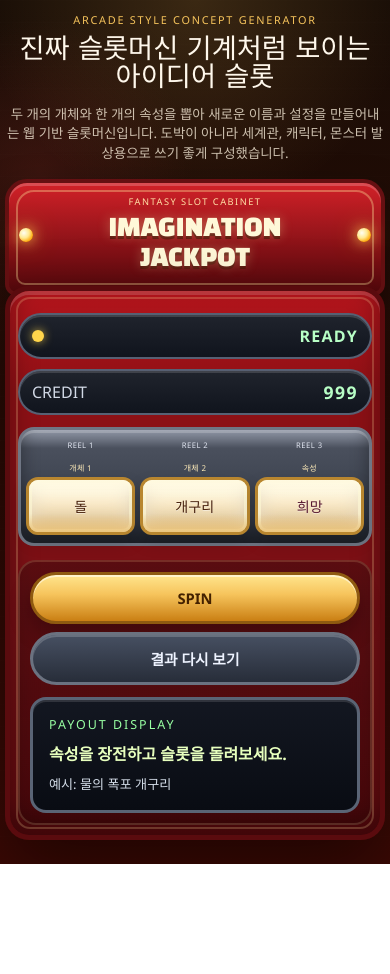
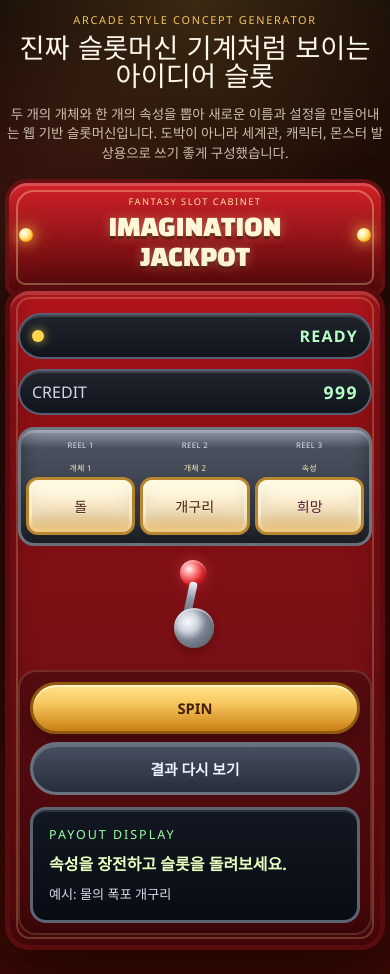
Before and after one commit to idontnowcode/slotmaset, a plain HTML site: page index.html in a window 390 px wide. Before the commit the page ends 864 px from the top, so only its background shows below. Drawn offline with Linux system fonts and the light colour scheme; a web font is replaced by a local one.

Commit message:
Show lever on mobile layout

```diff
--- a/style.css
+++ b/style.css
@@ -874,3 +874,68 @@ button:disabled {
     font-size: 0.82rem;
   }
 }
+
+
+
+@media (max-width: 820px) {
+  .lever-box {
+    display: block;
+    width: 92px;
+    min-height: 108px;
+    margin: 4px auto 0;
+  }
+
+  .lever-head {
+    top: 0;
+    left: 28px;
+    width: 30px;
+    height: 30px;
+  }
+
+  .lever-shaft {
+    top: 22px;
+    left: 39px;
+    width: 8px;
+    height: 58px;
+    transform: rotate(12deg);
+  }
+
+  .lever-base {
+    bottom: 8px;
+    left: 22px;
+    width: 44px;
+    height: 44px;
+  }
+
+  .lever-box.is-pulled .lever-shaft {
+    transform: rotate(24deg) translateY(8px);
+  }
+
+  .lever-box.is-pulled .lever-head {
+    transform: translate(10px, 14px);
+  }
+}
+
+@media (max-width: 430px) and (orientation: portrait) {
+  .lever-box {
+    width: 82px;
+    min-height: 96px;
+  }
+
+  .lever-head {
+    left: 26px;
+    width: 26px;
+    height: 26px;
+  }
+
+  .lever-shaft {
+    left: 36px;
+    height: 52px;
+  }
+
+  .lever-base {
+    left: 20px;
+    width: 40px;
+    height: 40px;
+  }
+}
```
